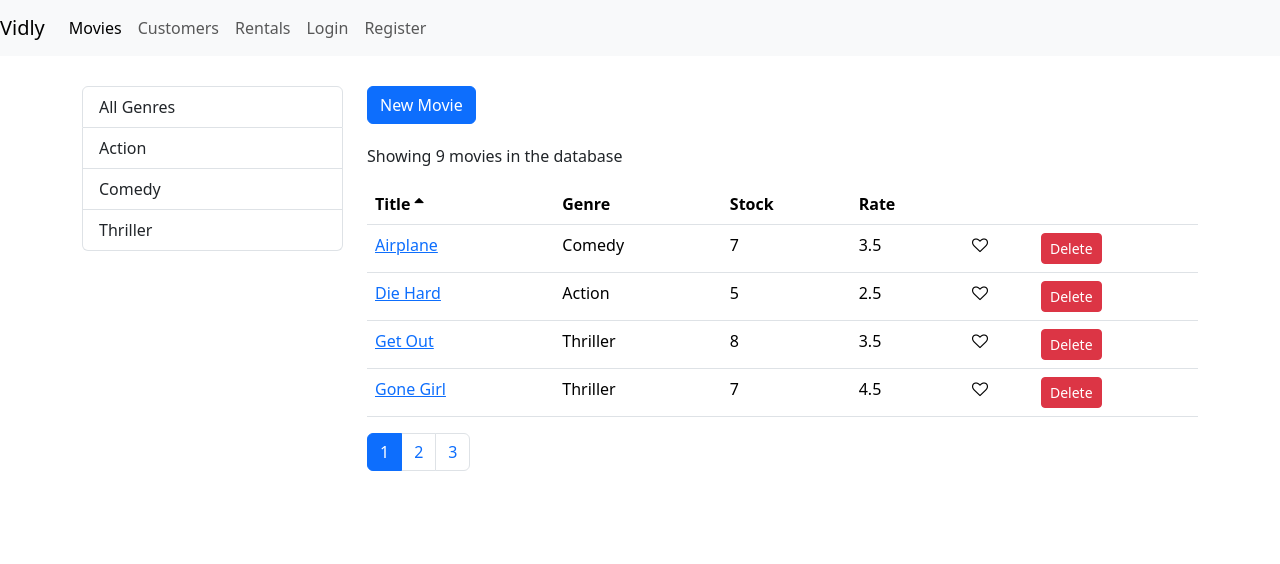
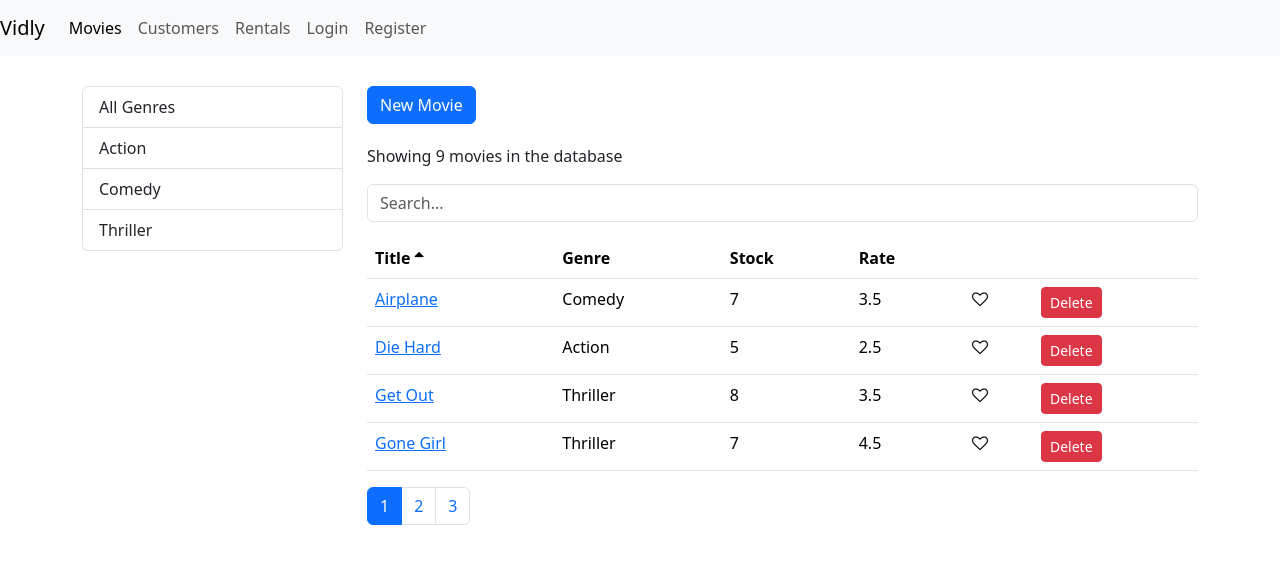
Before and after one commit to qcwssss/Mastering-React-With-Mosh, a React (Create React App) app in the folder vidly/: page /movies in a window 1280 px wide. Shown: the top 564 px of the page. Built offline with nearby package versions, Linux system fonts and the light colour scheme.

Commit message:
update searchBox function

```diff
--- /dev/null
+++ b/vidly/src/components/SearchBox.jsx
@@ -0,0 +1,16 @@
+import React from "react";
+
+const SearchBox = ({ value, onChange }) => {
+  return (
+    <input
+      type="text"
+      name="query"
+      className="form-control my-3"
+      placeholder="Search..."
+      value={value}
+      onChange={(e) => onChange(e.currentTarget.value)}
+    />
+  );
+};
+
+export default SearchBox;
--- a/vidly/src/components/movies.jsx
+++ b/vidly/src/components/movies.jsx
@@ -7,13 +7,16 @@
 import MoviesTable from "./moviesTable";
 import _ from "lodash";
 import { Link } from "react-router-dom";
+import SearchBox from "./SearchBox";
 
 class Movies extends Component {
   state = {
     movies: [],
     genres: [],
+    currentPage: 1,
     pageSize: 4,
-    currentPage: 1,
+    searchQuery: "",
+    selecectedGenre: null,
     sortColumn: { path: "title", order: "asc" },
   };
 
@@ -40,7 +43,15 @@
   };
 
   handleGenreSelect = (genre) => {
-    this.setState({ selectedGenre: genre, currentPage: 1 });
+    this.setState({ selectedGenre: genre, searchQuery: "", currentPage: 1 });
+  };
+
+  handleSearch = (query) => {
+    this.setState({
+      searchQuery: query,
+      selectedGenre: null,
+      currentPage: 1,
+    });
   };
 
   handleSort = (sortColumn) => {
@@ -52,14 +63,19 @@
       pageSize,
       currentPage,
       selectedGenre,
+      sortColumn,
+      searchQuery,
       movies: allMovies,
-      sortColumn,
     } = this.state;
 
-    const filtered =
-      selectedGenre && selectedGenre._id
-        ? allMovies.filter((m) => m.genre._id === selectedGenre._id)
-        : allMovies;
+    let filtered = allMovies;
+    if (searchQuery)
+      filtered = allMovies.filter((m) =>
+        m.title.toLowerCase().startsWith(searchQuery.toLowerCase())
+      );
+    else if (selectedGenre && selectedGenre._id)
+      filtered = allMovies.filter((m) => m.genre._id === selectedGenre._id);
+
     const sorted = _.orderBy(filtered, [sortColumn.path], [sortColumn.order]);
 
     const movies = paginate(sorted, currentPage, pageSize);
@@ -69,7 +85,7 @@
 
   render() {
     const { length: count } = this.state.movies;
-    const { pageSize, currentPage, sortColumn } = this.state;
+    const { pageSize, currentPage, sortColumn, searchQuery } = this.state;
 
     if (count === 0) return <p>There are no movies in the database.</p>;
 
@@ -94,6 +110,7 @@
             New Movie
           </Link>
           <p>Showing {totalCount} movies in the database</p>
+          <SearchBox value={searchQuery} onChange={this.handleSearch} />
           <MoviesTable
             movies={movies}
             sortColumn={sortColumn}
```
